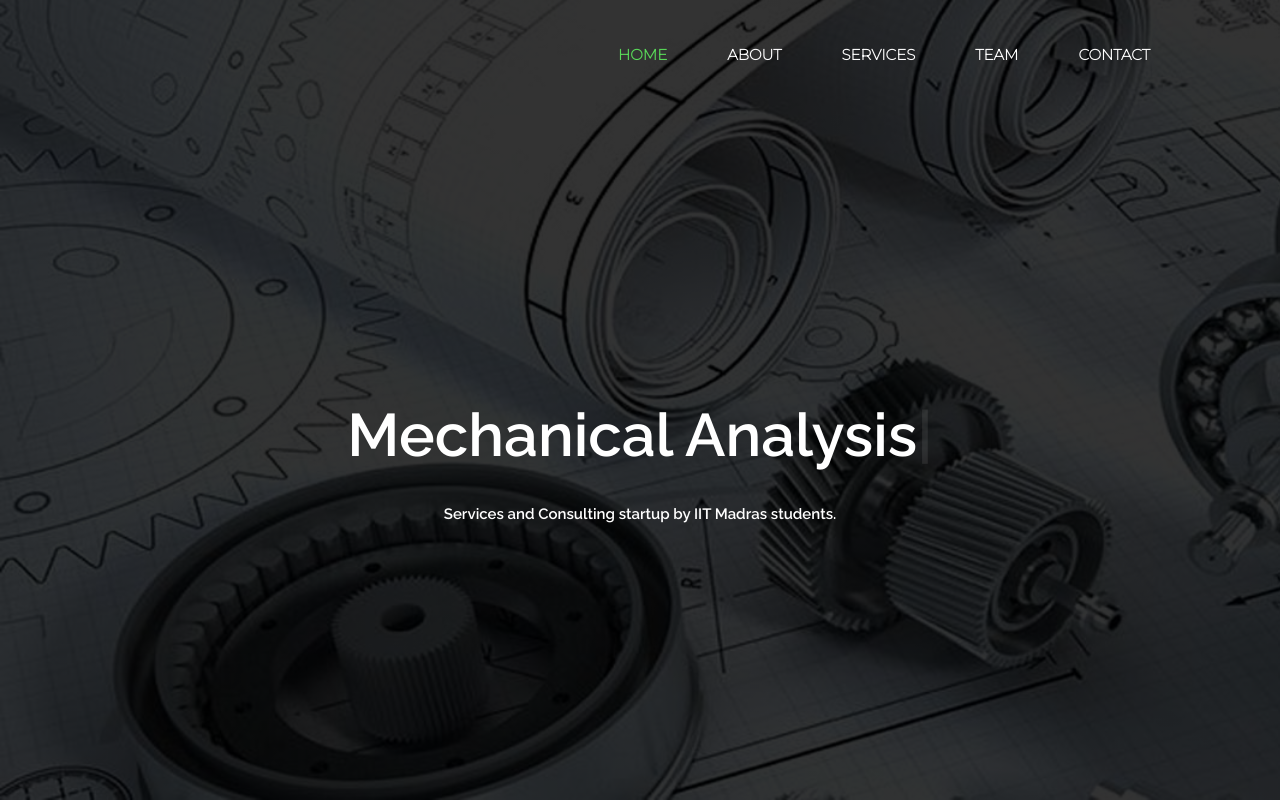
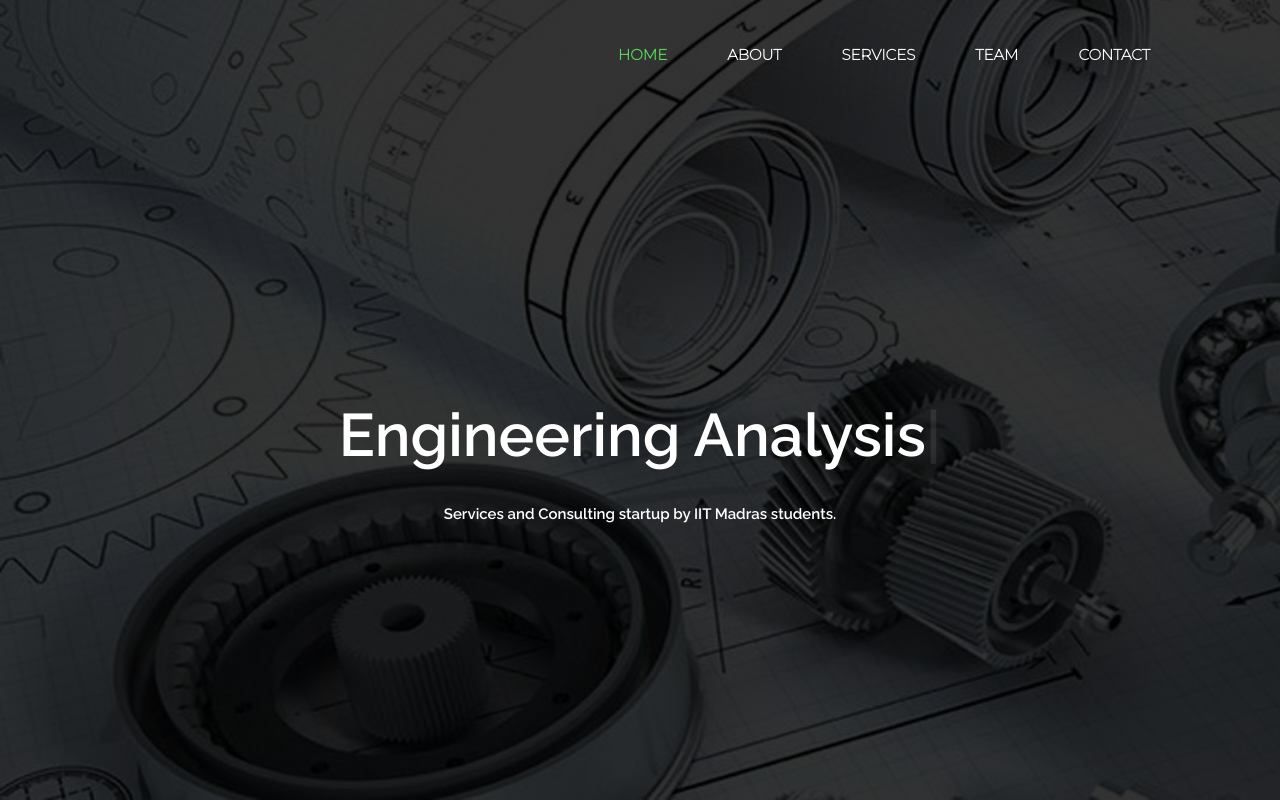
Before and after one commit to ChaitanyaUppalapati/susstains, a plain HTML site: page index.html in a window 1280 px wide. Shown: the top 800 px of the page. Drawn offline with Linux system fonts and the light colour scheme.

Commit message:
Update mechanical

```diff
--- a/index.html
+++ b/index.html
@@ -42,7 +42,7 @@
             </ul>
         </div>
         <div class="typer">
-            <h1>Mechanical <span class="element"></span></h1>
+            <h1>Engineering <span class="element"></span></h1>
             <br>
             <h5 class="caption">Services and Consulting startup by IIT Madras students.</h5>
         </div>
```
